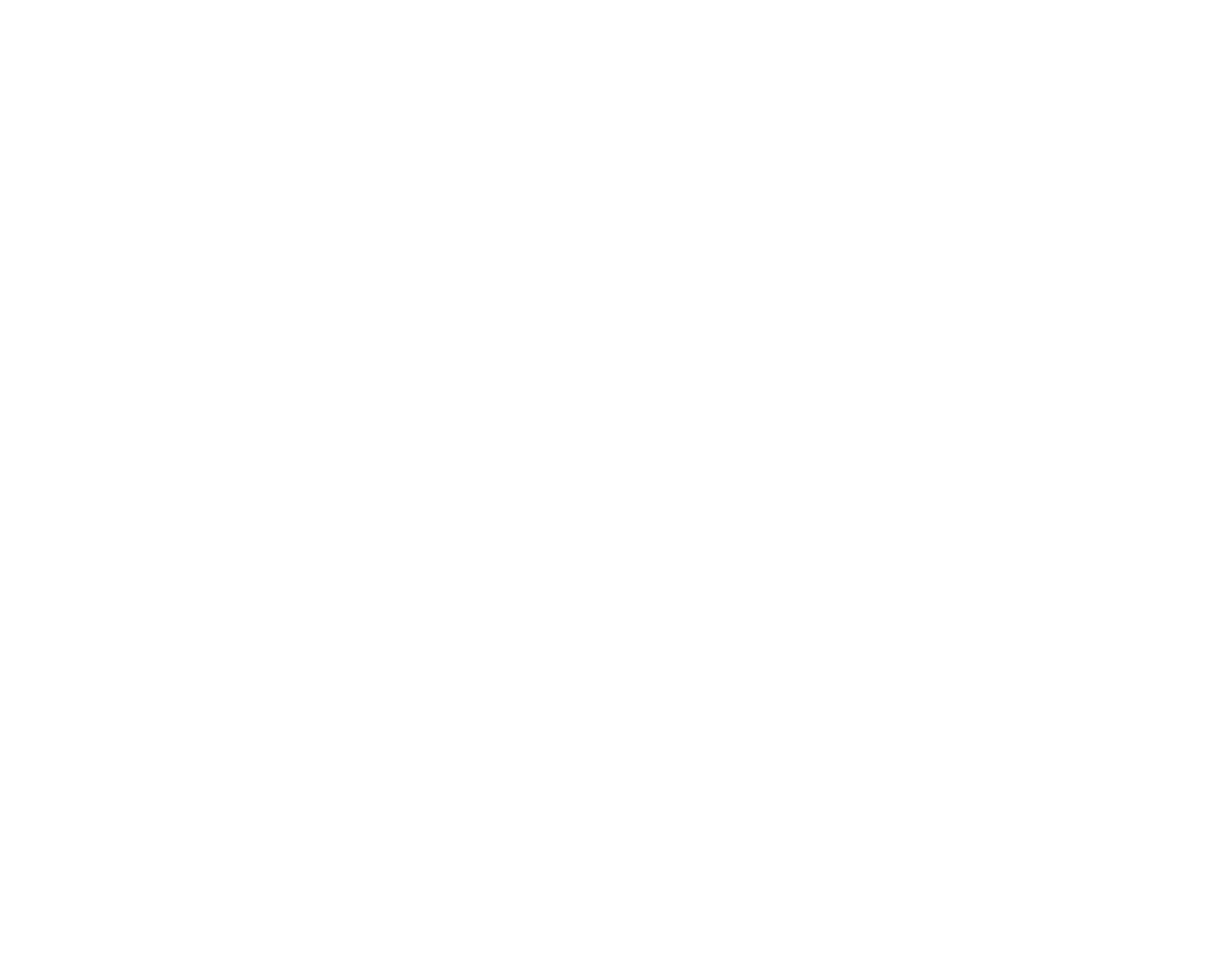
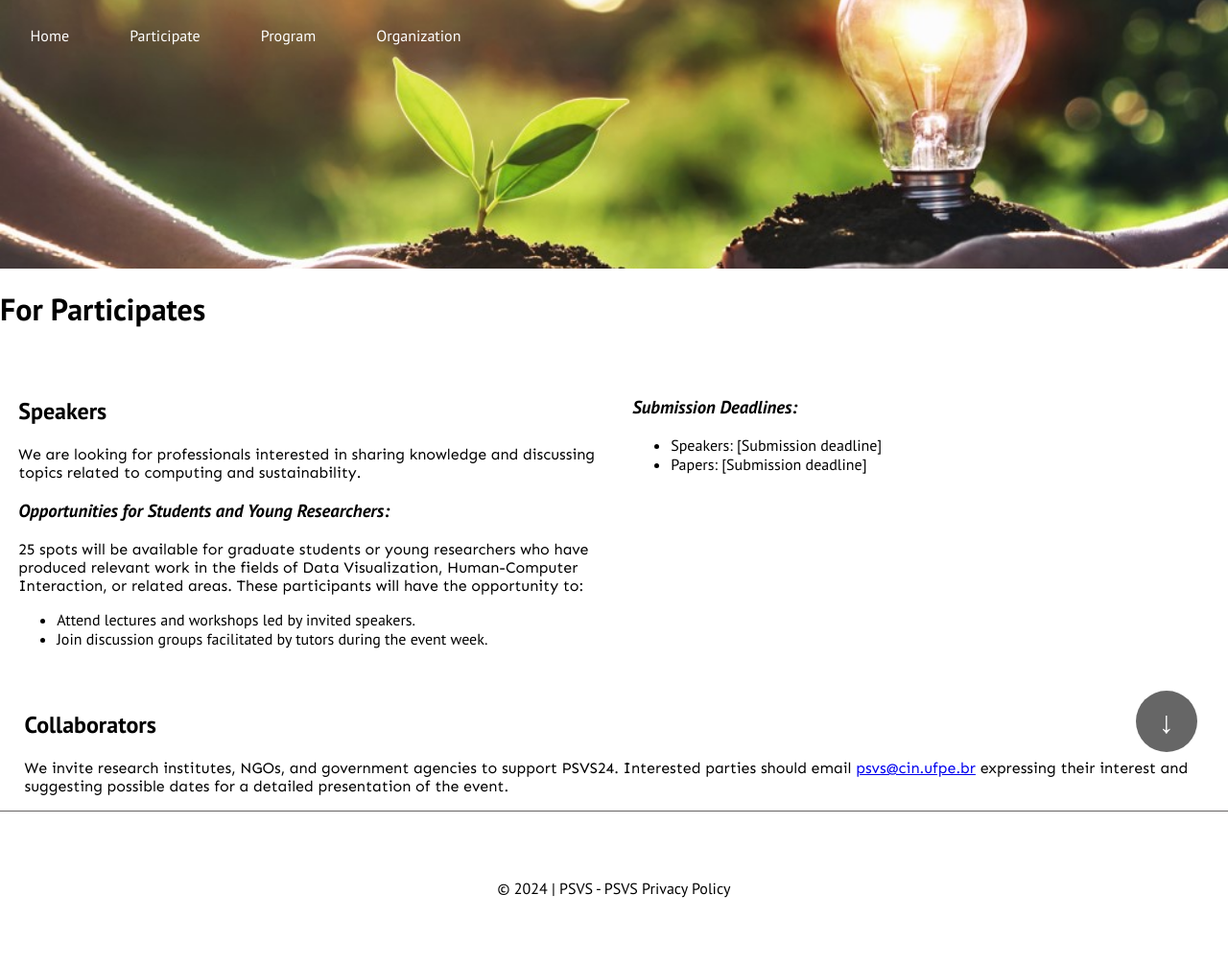
Before and after one commit to yasmimvso/psvs, a plain HTML site: page pages/participate.html in a window 1280 px wide. Shown: the whole page at 96% size. Before the commit the page ends 800 px from the top, so only its background shows below. Drawn offline with Linux system fonts and the light colour scheme.

Commit message:
feat: page participate creada

```diff
--- a/pages/organizing.html
+++ b/pages/organizing.html
@@ -0,0 +1,30 @@
+<!DOCTYPE html>
+<html lang="en">
+<head>
+    <meta charset="UTF-8">
+    <meta name="viewport" content="width=device-width, initial-scale=1.0">
+    <link rel="preconnect" href="https://fonts.googleapis.com">
+    <link rel="preconnect" href="https://fonts.gstatic.com" crossorigin>
+    <link rel="preconnect" href="https://fonts.googleapis.com">
+    <link rel="preconnect" href="https://fonts.gstatic.com" crossorigin>
+    <link href="https://fonts.googleapis.com/css2?family=Sen:wght@400..800&display=swap" rel="stylesheet">
+
+    <link href="https://fonts.googleapis.com/css2?family=PT+Sans:ital,wght@0,400;0,700;1,400;1,700&display=swap"
+        rel="stylesheet">
+    <link rel="stylesheet" href="../style/organizing.css">
+    <title>psvs</title>
+</head>
+<body>
+    <main class="main">
+       <p>ola ola</p>
+        <header>
+            <div class="options">
+                <a href="../index.html">Home</a>
+                <a href="/pages/organizing.html">Participate</a>
+                <a href="/pages/program.html">Program</a>
+                <a href="/pages/organizing.html">Organization</a>
+            </div>
+        </header>
+    </main>
+</body>
+</html>
--- a/pages/participate.html
+++ b/pages/participate.html
@@ -0,0 +1,72 @@
+<!DOCTYPE html>
+<html lang="en">
+
+<head>
+    <meta charset="UTF-8">
+    <meta name="viewport" content="width=device-width, initial-scale=1.0">
+    <link rel="preconnect" href="https://fonts.googleapis.com">
+    <link rel="preconnect" href="https://fonts.gstatic.com" crossorigin>
+    <link rel="preconnect" href="https://fonts.googleapis.com">
+    <link rel="preconnect" href="https://fonts.gstatic.com" crossorigin>
+    <link href="https://fonts.googleapis.com/css2?family=Sen:wght@400..800&display=swap" rel="stylesheet">
+
+    <link href="https://fonts.googleapis.com/css2?family=PT+Sans:ital,wght@0,400;0,700;1,400;1,700&display=swap"
+        rel="stylesheet">
+    <link rel="stylesheet" href="../style/participate.css">
+    <title>psvs</title>
+</head>
+
+<body>
+    <main class="main">
+        <header>
+            <div class="options">
+                <a href="../index.html">Home</a>
+                <a href="/pages/organizing.html">Participate</a>
+                <a href="/pages/program.html">Program</a>
+                <a href="/pages/organizing.html">Organization</a>
+            </div>
+        </header>
+    </main>
+    <h1>For Participates</h1>
+    <div class="infomations">
+        <div class="speakers">
+            <div class="person-required">
+                <h2>Speakers</h2>
+                <p>We are looking for professionals interested in sharing knowledge and discussing topics related to
+                    computing and sustainability.</p>
+                <h3 style=" font-style: italic;">Opportunities for Students and Young Researchers:</h3>
+                <p>25 spots will be available for graduate students or young researchers who have produced
+                    relevant work in the fields of Data Visualization, Human-Computer Interaction, or related
+                    areas. These participants will have the opportunity to:</p>
+                <ul>
+                    <li>Attend lectures and workshops led by invited speakers.</li>
+                    <li>Join discussion groups facilitated by tutors during the event week.</li>
+                </ul>
+            </div>
+
+            <div class="time-info">
+                <h3 style=" font-style: italic;">Submission Deadlines:</h3>
+                <ul>
+                    <li>Speakers: [Submission deadline]</li>
+                    <li> Papers: [Submission deadline]</li>
+                </ul>
+            </div>
+
+        </div>
+        <div class="collaborators">
+            <h2>Collaborators</h2>
+            <p>We invite research institutes, NGOs, and government agencies to support PSVS24. Interested parties should
+                email <a href="#">psvs@cin.ufpe.br</a> expressing their interest and suggesting possible
+                dates for a detailed
+                presentation of the event.
+            </p>
+        </div>
+    </div>
+    <div class="footer">
+        <footer class="foo">© 2024 | PSVS - PSVS Privacy Policy</footer>
+    </div>
+    <div id="scroll-arrow" class="scroll-arrow">↓</div>
+    <script src="/script/scrollArrow.js"></script>
+</body>
+
+</html>
--- a/style/index.css
+++ b/style/index.css
@@ -7,10 +7,10 @@ html, body{
     overflow-y: scroll;
     overflow-x: hidden;
     font-family: "PT Sans", sans-serif;
-    /* font-weight: 700; */
+    font-weight: 400;
     font-style: normal;
 }
-P{
+p{
     font-family: "Sen", sans-serif;
     font-optical-sizing: auto;
     font-style: normal;
@@ -110,9 +110,7 @@ footer{
 .subsec, .explanation{
     height: 100%;
 }
-.explanation{
-   /* background-color: rgb(220, 181, 108); */
-}
+
 
 .text-explanation{
     display: flex;
--- a/style/participate.css
+++ b/style/participate.css
@@ -0,0 +1,118 @@
+Copy code
+html, body{
+    margin: 0;
+    padding: 0;
+    height: 100vh;
+    width: 100vw;
+    overflow-y: scroll;
+    overflow-x: hidden;
+    font-family: "PT Sans", sans-serif;
+    font-style: normal;
+}
+p{
+    font-family: "Sen", sans-serif;
+    font-optical-sizing: auto;
+    font-style: normal;
+}
+.main {
+    background-image: url("../assets/img/background6.jpg") ;
+    background-size: cover;
+    background-position: center;
+    background-repeat: no-repeat;
+    height: 35%;
+    width: 100%;
+    display: flex;
+    flex-direction: column;
+    margin : 0;
+    align-items: center;
+}
+
+header {
+    height: 8%;
+    width: 100%;
+    display: flex;
+    align-items: center;
+    justify-content: start;
+    margin-top : 2%;
+    /* background-color: rgba(0, 0, 0, 0.4); */
+    color: black
+}
+
+.options {
+    display: flex;
+    justify-content: space-around;
+    width: 40%;
+    color: white;
+}
+
+.options a {
+    font-size: 1rem;
+    color: white;
+    text-decoration: none;
+}
+
+.options a:hover{
+   text-decoration: underline;
+}
+
+.infomations{
+    min-height: 60%;
+    width: 100%;
+    display: flex;
+    flex-direction: column;
+    justify-content: space-around;
+    align-items: center;
+}
+
+.speakers{
+  display: flex;
+  flex-direction: row;
+  justify-content: space-around;
+  margin: auto;
+}
+
+.person-required, .time-info{
+    height: 100%;
+    width: 47%;
+}
+
+.collaborators{
+    width: 96%;
+    align-items: center;
+    justify-content: center;
+}
+
+
+.footer {
+    height: 20%;
+    border-top: 0.3px solid rgb(103, 99, 99);
+    display: flex;
+    align-items: center;
+    justify-content: center;
+}
+
+.footer footer {
+    width: 100%;
+    text-align: center;
+}
+
+
+.scroll-arrow {
+    position: fixed;
+    bottom: 2%;
+    right: 0%;
+    transform: translateX(-50%);
+    font-size: 2rem;
+    font-weight: bold;
+    color: white;
+    cursor: pointer;
+    z-index: 1000;
+    transition: transform 0.3s;
+    border-radius: 50%;
+    background-color: rgba(0, 0, 0, 0.6);
+    width: 5%;
+    height: 8%;
+    display: flex;
+    align-items: center;
+    justify-content: center;
+}
```
Also changed, not shown: index.html (+4 -4 lines).
